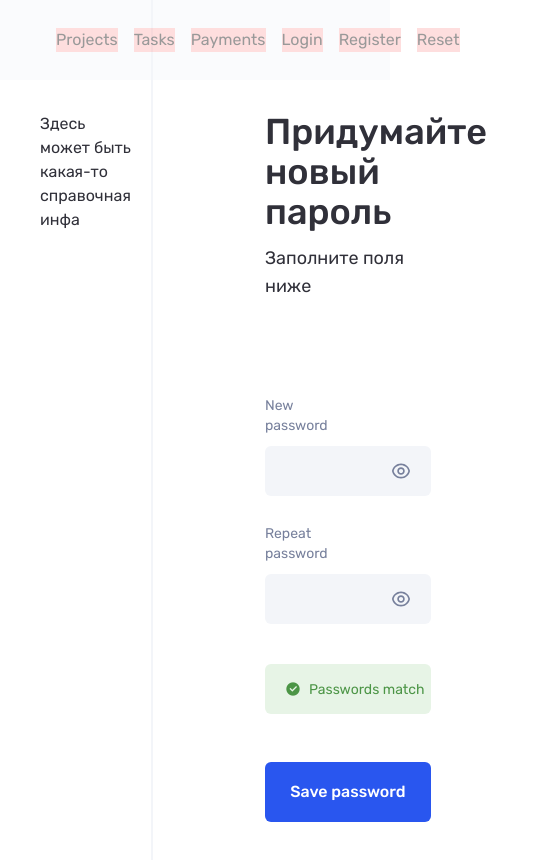
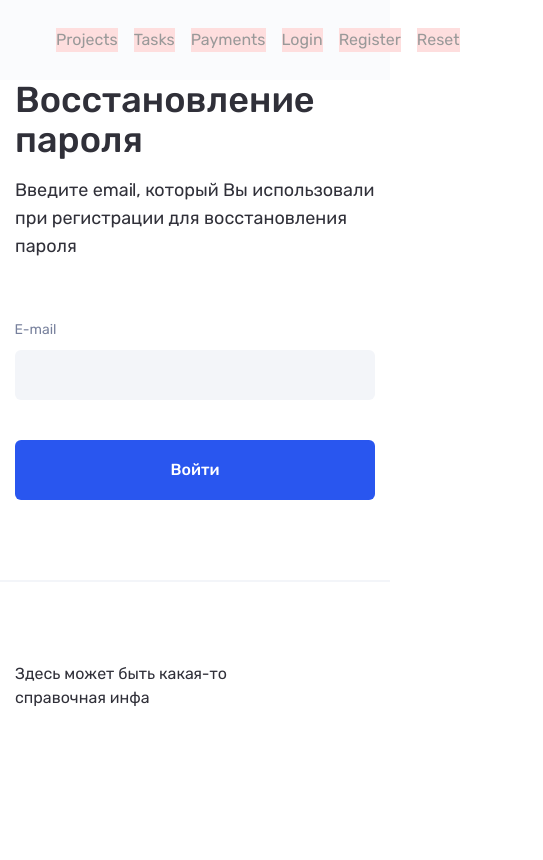
Before and after one commit to exes2012/if-team, a Vue app: page /reset in a window 390 px wide. Shown: the top 860 px of the page, 543 px wide, since content can reach past the window. Built offline with nearby package versions, Linux system fonts and the light colour scheme.

Commit message:
added mobile adaptive to reset page

```diff
--- a/src/assets/css/tailwind.scss
+++ b/src/assets/css/tailwind.scss
@@ -613,8 +613,7 @@
     bg-red-100
     rounded-md
     flex
-    items-center
-    mb-12;
+    items-center;
   }
 
   .passwords-message .icon-error {
--- a/src/views/ViewReset.vue
+++ b/src/views/ViewReset.vue
@@ -1,24 +1,22 @@
 <template>
-  <div class="container flex">
+  <div class="container flex lg:flex-col-reverse">
     <aside
-      class="max-w-[392px] w-full pt-28 pr-5 pb-10 pl-10 border-r-2 border-solid border-gray-100"
+      class="max-w-[392px] w-full pt-28 pr-5 pb-10 pl-10 border-r-2 border-solid border-gray-100 lg:max-w-full lg:border-r-0 lg:border-t-2 lg:py-20 lg:px-[15px]"
     >
-      <p class="text-2">
-        Здесь может быть
-        <br />
-        какая-то справочная инфа
+      <p class="text-2 max-w-[230px]">
+        Здесь может быть какая-то справочная инфа
       </p>
     </aside>
-    <main class="p-28 w-full">
+    <main class="p-28 w-full lg:py-20 lg:px-10 md:px-[15px]">
       <!-- Step 1 -->
-      <div class="hidden">
+      <div class="max-w-[445px] lg:mx-auto">
         <h1 class="mb-4">Восстановление пароля</h1>
-        <p class="text-1 mb-24">
+        <p class="text-1 mb-24 md:mb-15">
           Введите email, который Вы использовали при регистрации для
           восстановления пароля
         </p>
         <form action="#" method="post" class="max-w-[420px] w-full">
-          <div class="mb-12">
+          <div class="mb-12 md:mb-10">
             <div class="flex justify-between">
               <label for="email" class="label">E-mail</label>
               <span class="message-invalid invisible">Неверный формат</span>
@@ -36,25 +34,25 @@
         </form>
       </div>
       <!-- Step 2 -->
-      <div class="hidden">
-        <h1 class="mb-24">Восстановление пароля</h1>
+      <div class="hidden max-w-[445px] lg:mx-auto">
+        <h1 class="mb-24 md:mb-16">Восстановление пароля</h1>
         <div class="max-w-[420px] w-full">
-          <p class="text-1 mb-7">
+          <p class="text-1 mb-7 md:mb-5">
             Письмо для восстановления пароля было отправлено на вашу электронную
             почту.
           </p>
-          <p class="text-2 max-w-[300px] mb-12 text-gray-500">
+          <p class="text-2 max-w-[300px] mb-12 text-gray-500 md:mb-10">
             Перейдите по ссылке в письме, чтобы восстановить пароль.
           </p>
-          <button class="btn-primary w-full h-15">Войти</button>
+          <button class="btn-primary w-full h-15">Хорошо</button>
         </div>
       </div>
       <!-- Step 3 -->
-      <div class="">
+      <div class="hidden max-w-[445px] lg:mx-auto">
         <h1 class="mb-3">Придумайте новый пароль</h1>
-        <p class="text-1 mb-24">Заполните поля ниже</p>
+        <p class="text-1 mb-24 md:mb-15">Заполните поля ниже</p>
         <form action="#" method="post" class="max-w-[420px] w-full">
-          <div class="relative mb-7">
+          <div class="relative mb-7 md:mb-5">
             <div class="flex justify-between">
               <label for="new-password" class="label">New password</label>
               <span class="message-invalid invisible">Не менее 6 символов</span>
@@ -73,7 +71,7 @@
               </svg>
             </button>
           </div>
-          <div class="relative mb-10">
+          <div class="relative mb-10 md:mb-7">
             <div class="flex justify-between">
               <label for="repeat-password" class="label">Repeat password</label>
               <span class="message-invalid invisible">Не менее 6 символов</span>
@@ -92,7 +90,7 @@
               </svg>
             </button>
           </div>
-          <div class="passwords-message match">
+          <div class="passwords-message match mb-12 md:mb-10">
             <p class="icon-error"></p>
             <p class="icon-check"></p>
             <p class="text-3">Passwords match</p>
```
